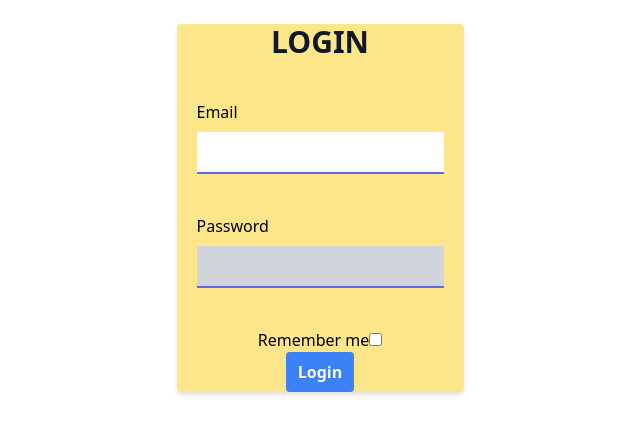
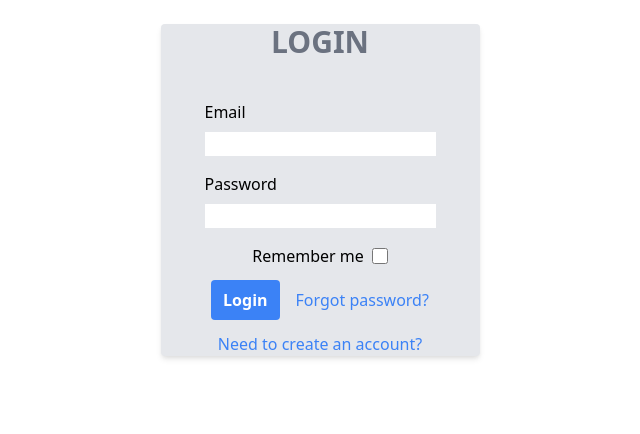
Before and after one commit to nemanja-z/Inventar-frontend, a React (Create React App) app: page /login in a window 1280 px wide. Shown: the top 434 px of the page, without its empty margins (320-960 px from the left). Built offline with nearby package versions, Linux system fonts and the light colour scheme.

Commit message:
Change form style

```diff
--- a/src/components/Auth/Account/Login.js
+++ b/src/components/Auth/Account/Login.js
@@ -1,10 +1,12 @@
 import React, {useState} from "react";
 import api from '../../../services/api';
 import getCookie from '../../../utils/cookie';
+import { useHistory } from "react-router-dom";
 
 const Login = () =>{
     const [data, setData] = useState({email:"", password:""});
     const [rememberMe, setRememberMe] = useState(false);
+    const history = useHistory();
     const formData = new FormData();
     formData.append("email", data.email);
     formData.append("password", data.password);
@@ -19,32 +21,31 @@ const Login = () =>{
             console.log(e)
         }
     }
-    console.log(rememberMe)
     return(
     <div className="md:flex md:justify-center mt-6 mb-6">
-        <form className="flex flex-col items-center bg-yellow-200 shadow-md rounded" onSubmit={handleSubmit}>
-            <div class="text-center mb-10">
-                    <h1 class="font-bold text-3xl text-gray-900">LOGIN</h1>
+        <form className="flex flex-col items-center bg-gray-200 shadow-md rounded px-6" onSubmit={handleSubmit}>
+            <div className="text-center mb-10">
+                    <h1 className="font-bold text-3xl text-gray-500">LOGIN</h1>
             </div>
             <div className="mb-4 mx-5">
                     <label className="block mb-2" htmlFor="email">Email</label>
-                    <input  id="email" type="email" name="email" onChange={(e)=>setData({...data, email:e.target.value})} className="w-full p-2 mb-6 text-indigo-700 border-b-2 border-indigo-500 outline-none focus:bg-gray-300" required autoFocus />
+                    <input  id="email" type="email" name="email" onChange={(e)=>setData({...data, email:e.target.value})} required/>
                 </div>
             <div className="mb-4 mx-5">
                     <label className="block mb-2" htmlFor="password">Password</label>
-                    <input className="w-full p-2 mb-6 text-indigo-700 border-b-2 border-indigo-500 outline-none focus:bg-gray-300" id="password" type="password" name="password" onChange={(e)=>setData({...data, password:e.target.value})} required autoFocus />
+                    <input id="password" type="password" name="password" onChange={(e)=>setData({...data, password:e.target.value})} required/>
             </div>
-            <div>
+            <div className="flex items-center">
                 <label htmlFor="remember_me">Remember me</label>
-                <input type="checkbox" id="remember_me" name="remember_me" onChange={((e)=>setRememberMe(!rememberMe))}/>
+                <input className="h-4 w-4 text-gray-700 border rounded ml-2" type="checkbox" id="remember_me" name="remember_me" onChange={((e)=>setRememberMe(!rememberMe))}/>
             </div>
-            <div>
-            <button className="bg-blue-500 hover:bg-blue-700 text-white font-bold py-2 px-3 rounded focus:outline-none focus:shadow-outline" type="submit" >
-                            Login
-                        </button>
+            <div className="flex justify-between space-x-4 mt-3 mb-3">
+                <button className="bg-blue-500 hover:bg-blue-700 text-white font-bold py-2 px-3 rounded focus:outline-none focus:shadow-outline" type="submit" >Login</button>
+                <button className="text-blue-500 hover:text-blue-700">Forgot password?</button>
             </div>
+            <button onClick={()=>history.push('/register')} className="text-blue-500 hover:text-blue-700">Need to create an account?</button>
+        </form>
 
-        </form>
     </div>
 
     )
--- a/src/components/Auth/Account/Register.js
+++ b/src/components/Auth/Account/Register.js
@@ -1,6 +1,8 @@
 import React, {useState} from "react";
 import api from '../../../services/api';
 import getCookie from '../../../utils/cookie';
+import { useHistory } from "react-router-dom";
+
 
 const Register = () =>{
     const [data, setData] = useState({
@@ -10,6 +12,7 @@ const Register = () =>{
         phone:""});
     const [file, setFile] = useState(null);
     const [confirm, setConfirm] = useState('');
+    const history = useHistory();
     let formData = new FormData();
     formData.append('name', data.name);
     formData.append('email', data.email);
@@ -30,13 +33,13 @@ const Register = () =>{
     return(
     <div className="md:flex md:justify-center mt-6 mb-6">
 
-            <form className="flex flex-col items-center bg-yellow-200 shadow-md rounded" onSubmit={handleSubmit}>
-                <div class="text-center mb-10">
-                    <h1 class="font-bold text-3xl text-gray-900">REGISTER</h1>
+            <form className="flex flex-col items-center bg-gray-200 shadow-md rounded" onSubmit={handleSubmit}>
+                <div className="text-center mb-10">
+                    <h1 className="font-bold text-3xl text-gray-500">REGISTER</h1>
                 </div>
                 <div className="mb-4">
                     <label className="block mb-2" htmlFor="name">Name</label>
-                    <input  id="name" type="text" name="name" onChange={(e)=>setData({...data, name:e.target.value})} required autoFocus />
+                    <input  id="name" type="text" name="name" onChange={(e)=>setData({...data, name:e.target.value})} required/>
                 </div>
 
                 <div className="mb-4">
@@ -63,7 +66,7 @@ const Register = () =>{
                         <button className="bg-blue-500 hover:bg-blue-700 text-white font-bold py-2 px-3 rounded focus:outline-none focus:shadow-outline" type="submit" >
                             Register
                         </button>
-                        <button className="font-bold text-sm text-blue-500 hover:text-blue-800" type="submit">
+                        <button className="font-bold text-sm text-blue-500 hover:text-blue-800" onClick={()=>history.push('/login')}>
                             Already have an account?
                         </button>
                 </div>
--- a/src/services/api.js
+++ b/src/services/api.js
@@ -1,9 +1,10 @@
 import axios from 'axios';
 
 export default function api() {
-    axios.defaults.withCredentials = true;
+    axios.default.withCredentials = true;
     const api = axios.create({
-        baseURL: 'http://localhost:8000/'
+        baseURL: 'http://localhost:8000/',
+        withCredentials: true
     });
     api.interceptors.response.use(response => response, error => {
         if (error.response.status === 401) {
--- a/src/utils/cookie.js
+++ b/src/utils/cookie.js
@@ -1,6 +1,5 @@
 import Cookie from "js-cookie";
 import api from "../services/api";
-import axios from "axios";
 
 const getCookie = () => {
 
@@ -9,8 +8,7 @@ const getCookie = () => {
     if(token){
         return new Promise(resolve=>resolve(token));
     }
-    axios.defaults.withCredentials = true;
-    axios.get("http://localhost:8000/sanctum/csrf-cookie");
+    api().get("sanctum/csrf-cookie");
 }
 
 export default getCookie;
```
